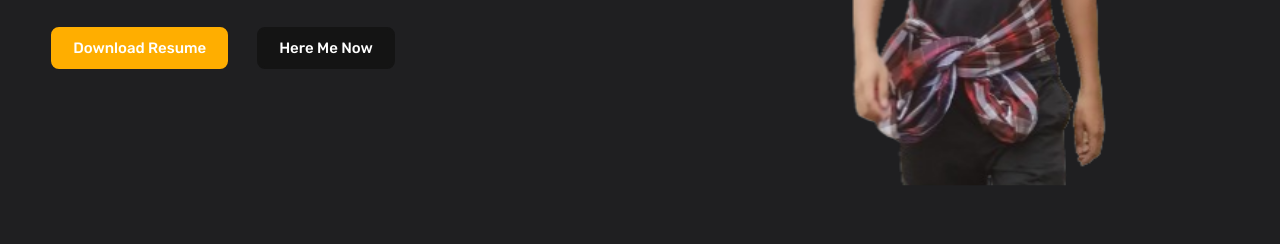
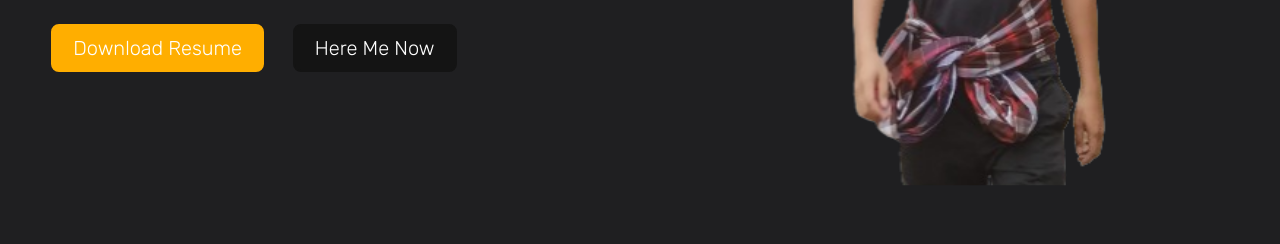
Before and after one commit to hallo-denny/iamdenny, a plain HTML site: page index.html in a window 1280 px wide. Shown: the part 451-695 px from the top of the page. Drawn offline with nearby package versions, Linux system fonts and the light colour scheme.

Commit message:
Update style.css

```diff
--- a/style.css
+++ b/style.css
@@ -121,8 +121,8 @@ section{
     background: var(--main-color);
     color: var(--text-color);
     border: 2px solid var(--main-color);
-    font-size: 15px;
-    font-weight: 500;
+    font-size: 20px;
+    font-weight: 100;
     border-radius: 8px;
     transition: all 0.6s ease-in-out;
 }
```
